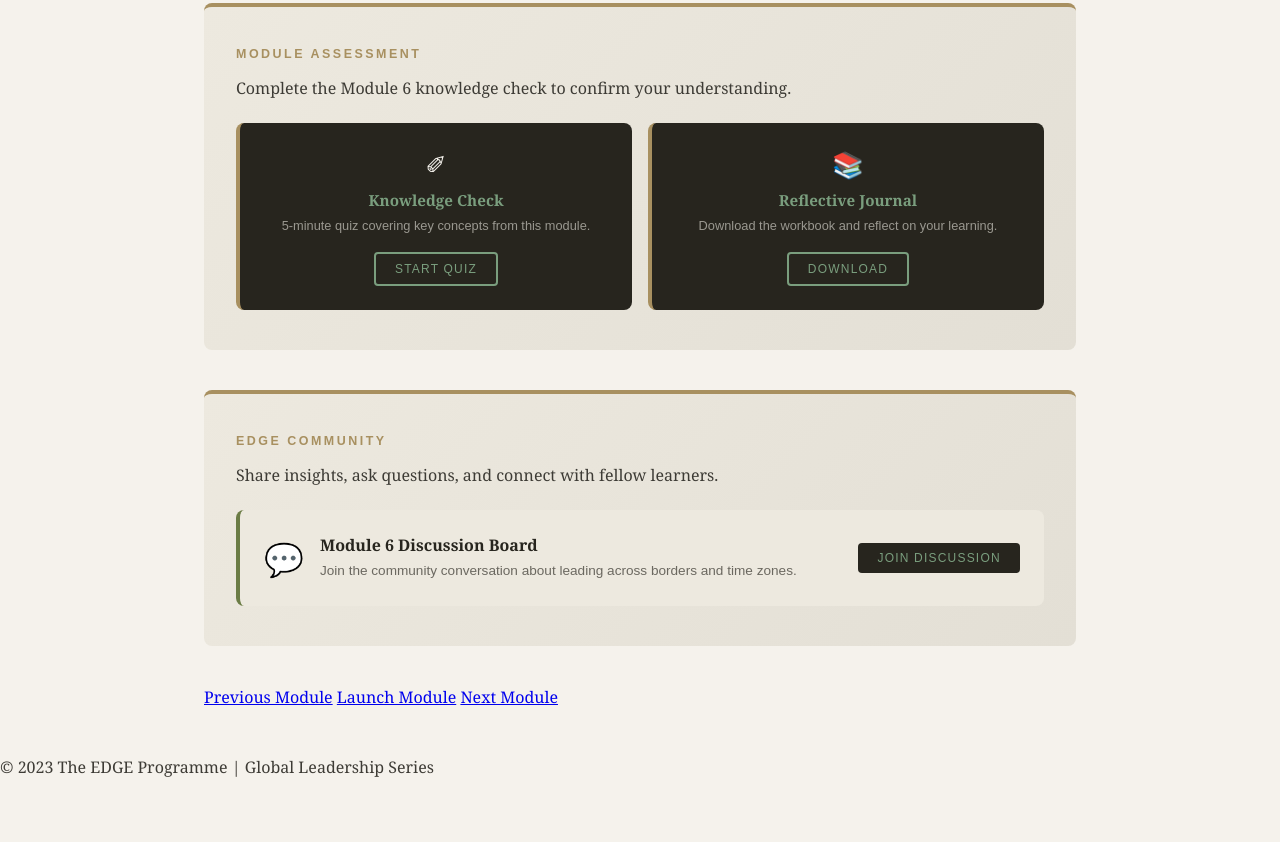
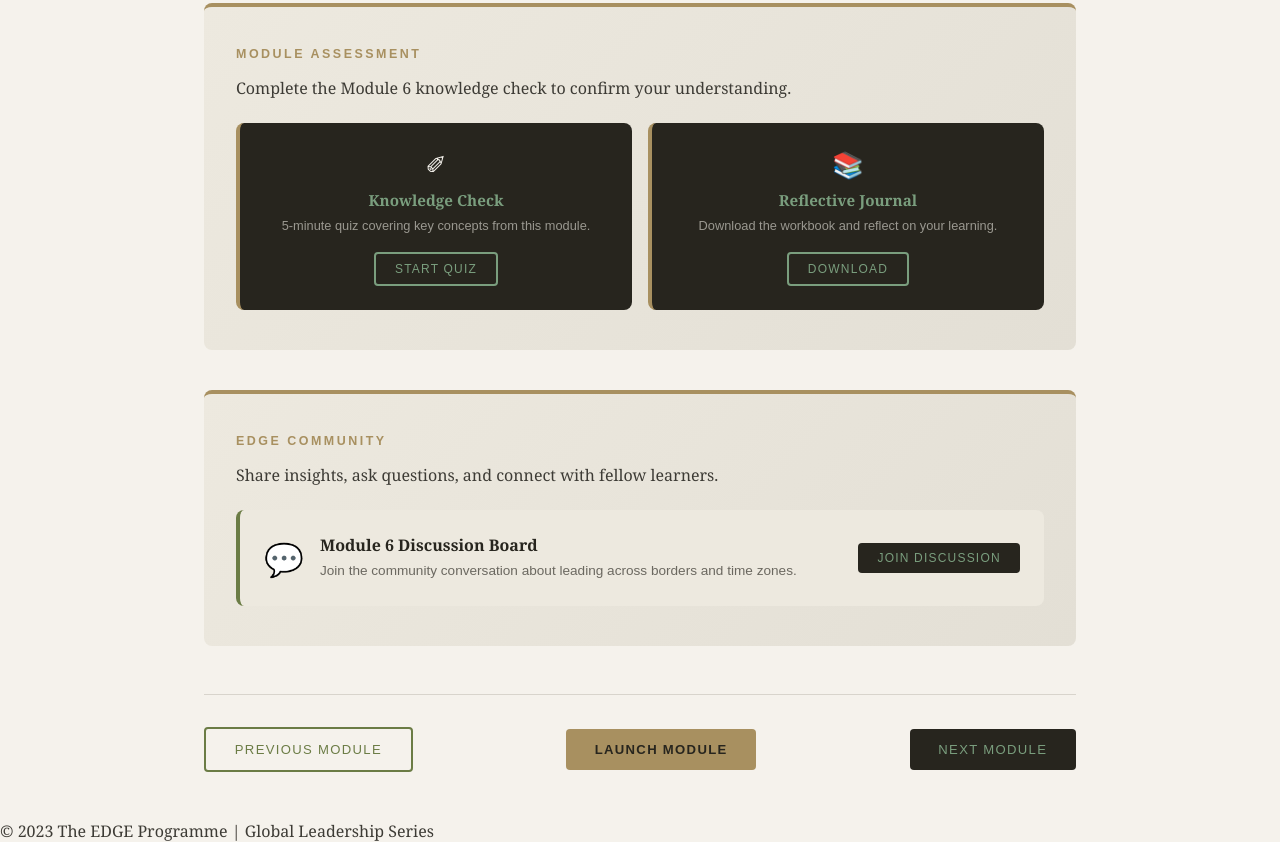
Before and after one commit to elaineglmr-edgeprogramme/edge-programme, a plain HTML site: page module6.html in a window 1280 px wide. Shown: the part 2793-3635 px from the top of the page. Before the commit the page ends 3571 px from the top, so only its background shows below. Drawn offline with Linux system fonts and the light colour scheme.

Commit message:
Add missing button CSS classes for module-nav section

```diff
--- a/module6.html
+++ b/module6.html
@@ -56,6 +56,14 @@
         .assessment-section h3,.community-section h3{font-size:0.78rem;letter-spacing:0.2em;text-transform:uppercase;color:var(--gold);font-family:'Arial',sans-serif;margin-bottom:1rem;}
         .assessment-grid{display:grid;grid-template-columns:repeat(auto-fit,minmax(180px,1fr));gap:1rem;margin-top:1.5rem;}
         .assessment-card{background:var(--dark);color:#F5F2EC;border-radius:8px;padding:1.5rem;text-align:center;border-left:4px solid var(--gold);transition:transform 0.2s;}
+        .module-nav{display:flex;justify-content:space-between;align-items:center;margin-top:3rem;padding-top:2rem;border-top:1px solid #d8d4cc;margin-bottom:1rem;}
+        .btn{display:inline-block;padding:0.8rem 1.8rem;border-radius:4px;text-decoration:none;font-family:'Arial',sans-serif;font-size:0.82rem;letter-spacing:0.1em;text-transform:uppercase;transition:opacity 0.2s;}
+        .btn-outline{border:2px solid var(--olive);color:var(--olive);}
+        .btn-outline:hover{opacity:0.72;}
+        .btn-primary{background:var(--dark);color:var(--sage);}
+        .btn-primary:hover{opacity:0.72;}
+        .btn-launch{background:var(--gold);color:var(--dark);font-weight:bold;}
+        .btn-launch:hover{opacity:0.85;}
         .assessment-card:hover{transform:translateY(-3px);}
         .assessment-card .icon{font-size:1.6rem;margin-bottom:0.5rem;}
         .assessment-card h4{font-size:0.95rem;color:var(--sage);margin-bottom:0.4rem;}
```
